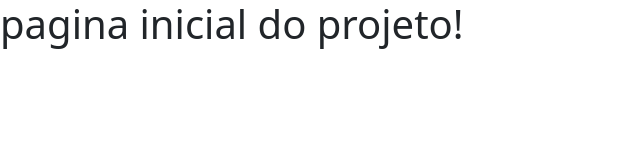
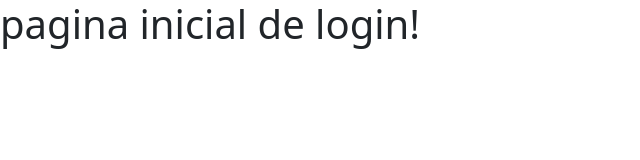
Before and after one commit to LuizFernandoFormenton/pi-comercio, a Next.js app: page /cadastro_comercios in a window 1280 px wide. Shown: the top 160 px of the page, without its empty margins (0-640 px from the left). Built offline with nearby package versions, Linux system fonts and the light colour scheme.

Commit message:
edição2

```diff
--- a/app/cadastro_comercios/page.js
+++ b/app/cadastro_comercios/page.js
@@ -1,8 +1,8 @@
 
-export default function CadastroComercio() {
+export default function TelaLogin() {
   return (
     <div>
-     <h1> pagina inicial do projeto! </h1>
+     <h1> pagina inicial de login! </h1>
     </div>
   );
 }
```
